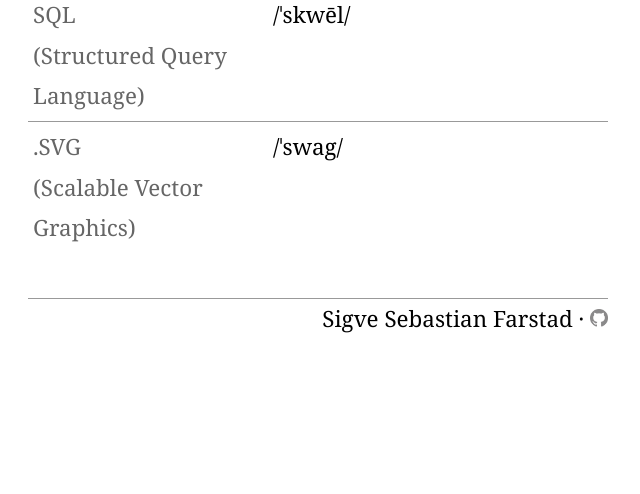
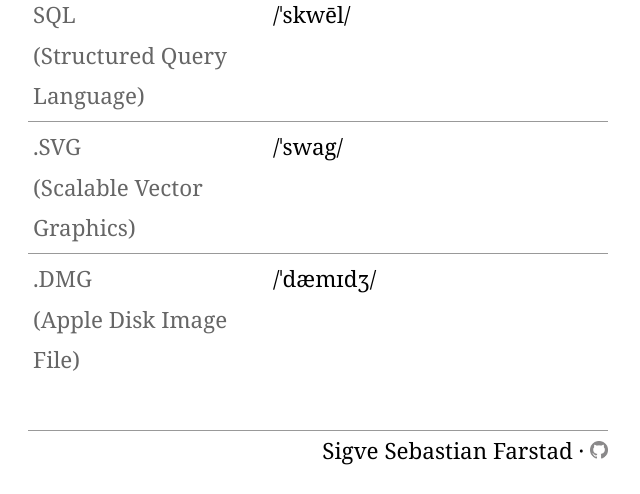
Before and after one commit to sigvef/arktis, a PHP site: page /ffff in a window 1280 px wide. Shown: the part 2071-2565 px from the top of the page, without its empty margins (322-962 px from the left). Before the commit the page ends 2404 px from the top, so only its background shows below. Run offline with PHP 8.4, Linux system fonts and the light colour scheme.

Commit message:
Add .dmg to ffff

```diff
--- a/ffff/index.php
+++ b/ffff/index.php
@@ -51,6 +51,8 @@ Følgende forkortelsesliste foreligger for foreningens fagmedlemmer:
 <dd>/ˈskwēl/</dd>
 <dt>.SVG<br />(Scalable Vector Graphics)</dt>
 <dd>/ˈswag/</dd>
+<dt>.DMG<br />(Apple Disk Image File)</dt>
+<dd>/ˈdæmɪdʒ/</dd>
 </dl>
 
 </div>
```
